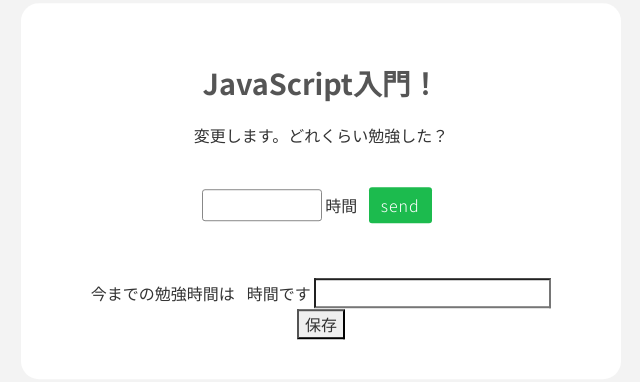
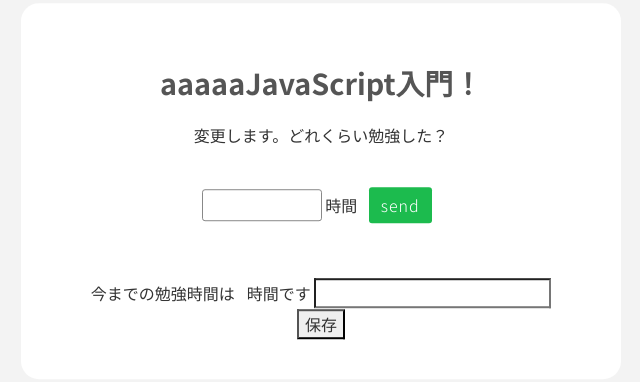
Before and after one commit to kunelasobu/study_js, a plain HTML site: page index.html in a window 1280 px wide. Shown: the part 209-591 px from the top of the page, without its empty margins (319-959 px from the left). Drawn offline with Linux system fonts and the light colour scheme.

Commit message:
commit edit

```diff
--- a/index.html
+++ b/index.html
@@ -11,7 +11,7 @@
 <body>
 <main>
 <div class="flex">
-  <h1>JavaScript入門！</h1>
+  <h1>aaaaaJavaScript入門！</h1>
   <div class="center">
     <div class="title">変更します。どれくらい勉強した？</div>
   </div>
```
